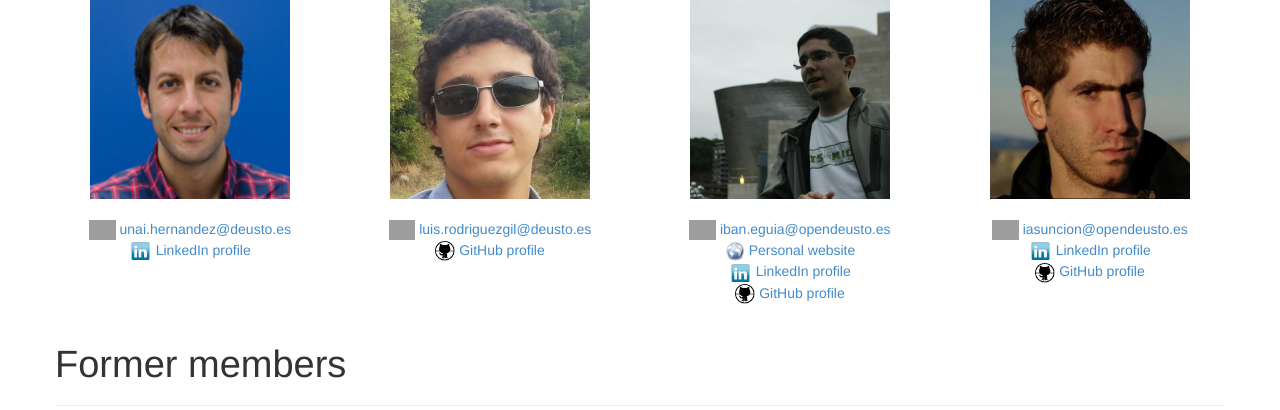
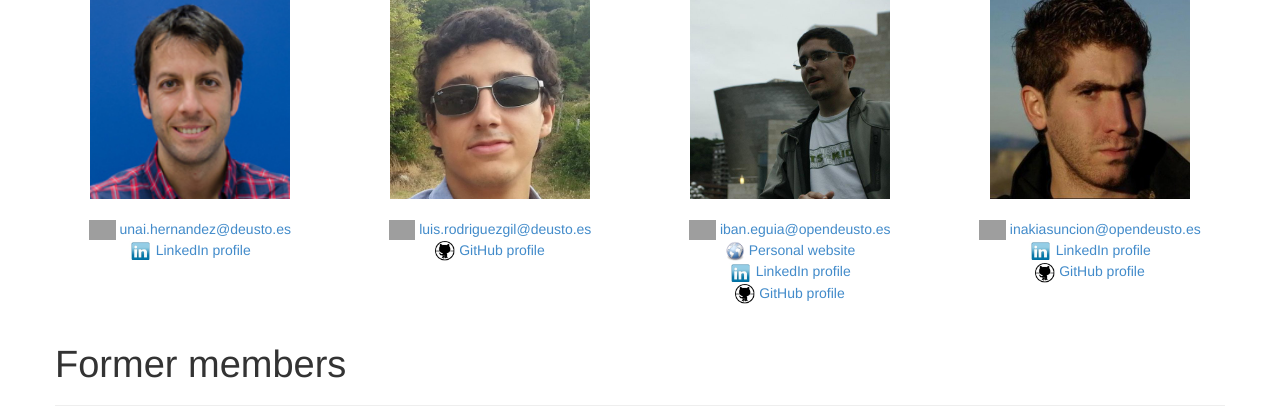
Before and after one commit to weblabdeusto/website, a Python web app: template templates/members.html in a window 1280 px wide. Shown: the part 611-1021 px from the top of the page. Run offline with Jinja, Linux system fonts and the light colour scheme; the template is opened without the code that fills it, so the values that code supplies are empty; grey boxes are pictures that could not be loaded.

Commit message:
Add proper e-mail for Iñaki

```diff
--- a/templates/members.html
+++ b/templates/members.html
@@ -69,7 +69,7 @@
             <h3>Iñaki Asunción</h3>
             <img height="200px" src="assets/img/members/iasuncion.jpg"/>
             <br/><br/>
-            <img height="20px" src="assets/img/mail-icon.png"> <span class="opendeustomail">iasuncion</span> <span class="mydomain">[at] opendeusto.es</span><br/>
+            <img height="20px" src="assets/img/mail-icon.png"> <span class="opendeustomail">inakiasuncion</span> <span class="mydomain">[at] opendeusto.es</span><br/>
             <img height="20px" src="assets/img/linkedin-icon.png"> <a href="http://linkedin.com/in/inakiasuncion">LinkedIn profile</a><br/>
             <img height="20px" src="assets/img/github-icon.png"> <a href="http://github.com/inakiasuncion/">GitHub profile</a><br/>
         </div>
```
